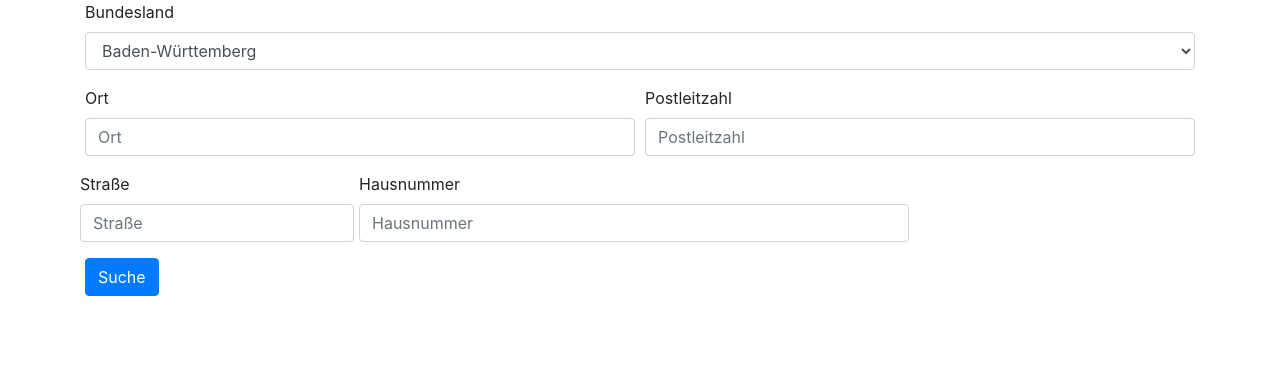
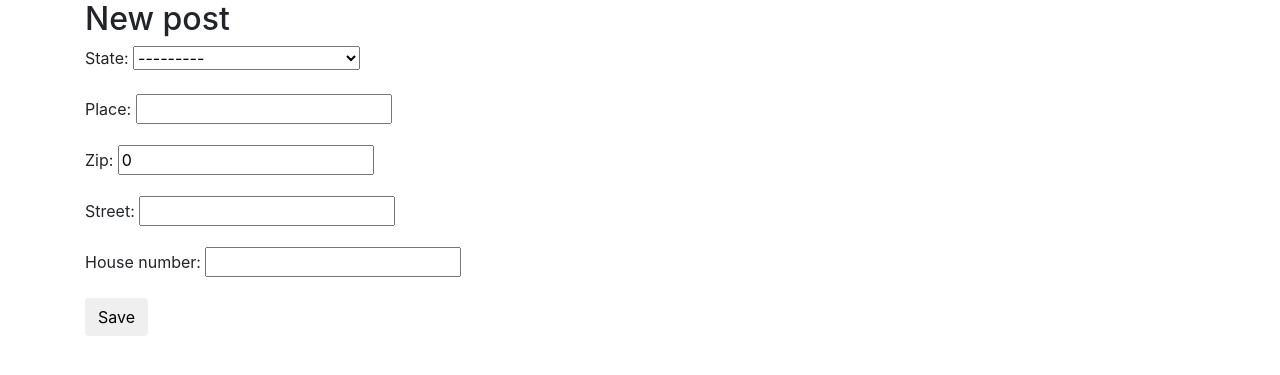
Before and after one commit to T1mbo96/website_prototype_0_1, a Django app: page /Name/ in a window 1280 px wide. Shown: the top 375 px of the page. Run offline with Django 3.2, Linux system fonts and the light colour scheme; parts of the project's set-up code (start-up, migrations or seed data) failed here and were passed over; some libraries are stand-ins or nearby versions.

Commit message:
added search query form, passing data and redirect works, still need to add logic for searching in database and presenting the result in the view

```diff
--- /dev/null
+++ b/Prototype_0_1/forms.py
@@ -0,0 +1,10 @@
+from django import forms
+
+from .models import SearchQuery
+
+
+class SearchForm(forms.ModelForm):
+
+    class Meta:
+        model = SearchQuery
+        fields = ('state', 'place', 'zip', 'street', 'house_number')
--- a/Prototype_0_1/models.py
+++ b/Prototype_0_1/models.py
@@ -97,3 +97,30 @@ class Rating(models.Model):
 class Comment(models.Model):
     text = models.TextField(max_length=250)
     rating_id = models.ForeignKey(Rating, on_delete=models.CASCADE, verbose_name="rating id")
+
+
+class SearchQuery(models.Model):
+    STATES = (
+        ('BW', 'Baden-Württemberg'),
+        ('BY', 'Bayern'),
+        ('BE', 'Berlin'),
+        ('BB', 'Brandenburg'),
+        ('HB', 'Bremen'),
+        ('HH', 'Hamburg'),
+        ('HE', 'Hessen'),
+        ('MV', 'Mecklenburg-Vorpommern'),
+        ('NI', 'Niedersachsen'),
+        ('NW', 'Nordrhein-Westfalen'),
+        ('RP', 'Rheinland-Pfalz'),
+        ('SL', 'Saarland'),
+        ('SN', 'Sachsen'),
+        ('ST', 'Sachsen-Anhalt'),
+        ('SH', 'Schleswig-Holstein'),
+        ('TH', 'Thüringen'),
+    )
+    user_id = models.ForeignKey(User, on_delete=models.CASCADE, verbose_name='user_id')
+    state = models.CharField(max_length=2, choices=STATES)
+    place = models.CharField(max_length=30)
+    zip = models.IntegerField(default=0000)
+    street = models.CharField(max_length=100)
+    house_number = models.CharField(max_length=10)
--- a/Prototype_0_1/urls.py
+++ b/Prototype_0_1/urls.py
@@ -3,4 +3,5 @@ from . import views
 
 urlpatterns = [
     url(r'^$', views.index, name='index'),
+    url(r'^Suchergebnis/$', views.search_result, name='search_result'),
 ]
--- a/Prototype_0_1/views.py
+++ b/Prototype_0_1/views.py
@@ -1,5 +1,21 @@
-from django.shortcuts import render
+import datetime
+
+from django.shortcuts import render, redirect
+from .forms import SearchForm
 
 
 def index(request):
-    return render(request, 'Website_0_1/Unauthenticated/index.html')
+    if request.method == "POST":
+        form = SearchForm(request.POST)
+        if form.is_valid():
+            query = form.save(commit=False)
+            query.user_id = request.user
+            query.save()
+            return redirect('search_result')
+    else:
+        form = SearchForm()
+    return render(request, 'Website_0_1/Unauthenticated/index.html', {'form': form})
+
+
+def search_result(request):
+    return render(request, 'Website_0_1/Unauthenticated/search_result.html')
--- a/templates/Website_0_1/Unauthenticated/index.html
+++ b/templates/Website_0_1/Unauthenticated/index.html
@@ -17,49 +17,10 @@
 <header>
 </header>
 <div class="container">
-    <form>
-        <div class="form-group">
-            <label for="sel1">Bundesland</label>
-            <select class="form-control" id="sel1">
-                <option>Baden-Württemberg</option>
-                <option>Bayern</option>
-                <option>Berlin</option>
-                <option>Brandenburg</option>
-                <option>Bremen</option>
-                <option>Hamburg</option>
-                <option>Hessen</option>
-                <option>Mecklenburg-Vorpommern</option>
-                <option>Niedersachsen</option>
-                <option>Nordrhein-Westfalen</option>
-                <option>Rheinland-Pfalz</option>
-                <option>Saarland</option>
-                <option>Sachsen</option>
-                <option>Sachsen-Anhalt</option>
-                <option>Schleswig-Holstein</option>
-                <option>Thüringen</option>
-            </select>
-        </div>
-        <div class="form-row">
-            <div class="form-group col-md-6">
-                <label for="inputPlace">Ort</label>
-                <input type="text" class="form-control" id="inputPlace" placeholder="Ort">
-            </div>
-            <div class="form-group col-md-6">
-                <label for="inputPLZ">Postleitzahl</label>
-                <input type="number" class="form-control" id="inputPLZ" placeholder="Postleitzahl">
-            </div>
-        </div>
-        <div class="form-row">
-            <div class="form-group">
-                <label for="inputStreet">Straße</label>
-                <input type="text" class="form-control" id="inputStreet" placeholder="Straße">
-            </div>
-            <div class="form-group col-md-6">
-                <label for="inputHouseNumber">Hausnummer</label>
-                <input type="text" class="form-control" id="inputHouseNumber" placeholder="Hausnummer">
-            </div>
-        </div>
-        <button type="submit" class="btn btn-primary">Suche</button>
+    <h2>New post</h2>
+    <form method="POST" class="post-form">{% csrf_token %}
+        {{ form.as_p }}
+        <button type="submit" class="save btn btn-default">Save</button>
     </form>
 </div>
 </body>
```
Also changed, not shown: Prototype_0_1/migrations/0002_searchquery.py (added), Prototype_0_1/migrations/0003_searchquery_zip.py (added).
